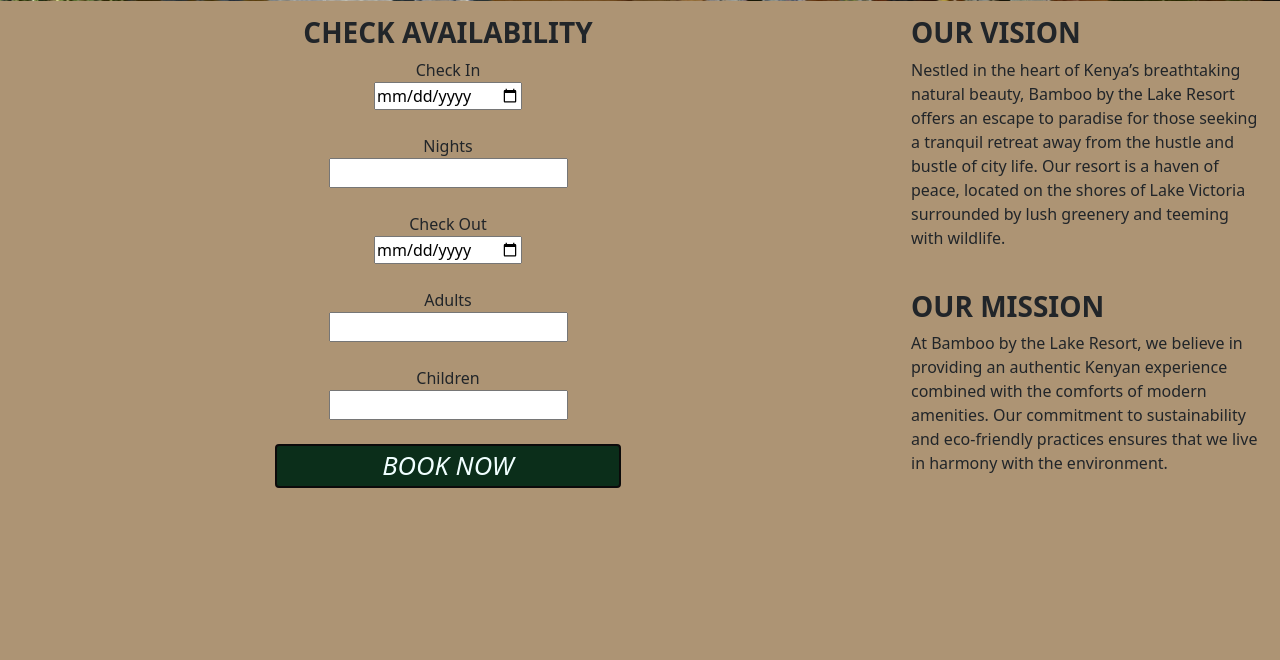
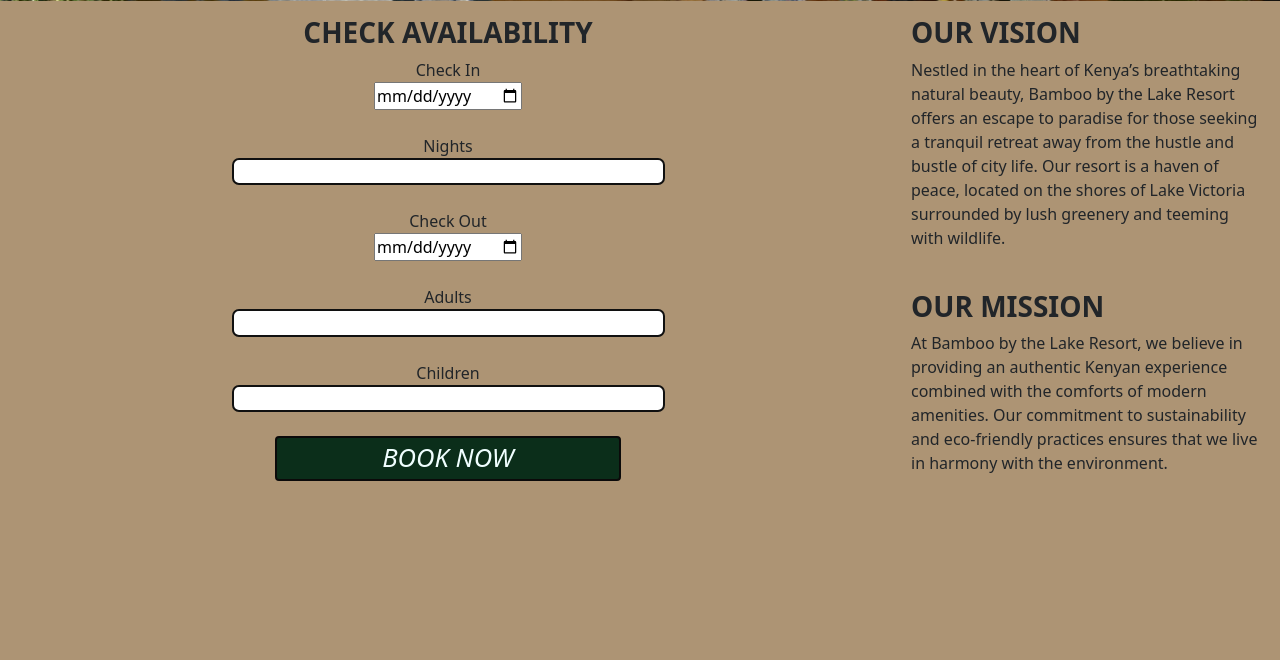
Before and after one commit to Kitaorose/CP_WAD, a PHP site: page / in a window 1280 px wide; the page is wider, and only the part inside the window is pictured. Shown: the part 1193-1853 px from the top of that part. Run offline with PHP 8.4, Linux system fonts and the light colour scheme.

Commit message:
Edit number input

```diff
--- a/CSS/formStyle.css
+++ b/CSS/formStyle.css
@@ -3,13 +3,14 @@
     font-size: 1.8em;
 }
 
-input[type = text], [type = email]{
+input[type = text], [type = email], [type = number]{
     width: 50%;
     padding: 12px, 16px;
     font-size: 0.9em;
     border-radius: 7px;
     border: 2px solid #101010;
 }
+
 input[type=button]{
     width: 40%;
     padding: 12px, 16px;
```
